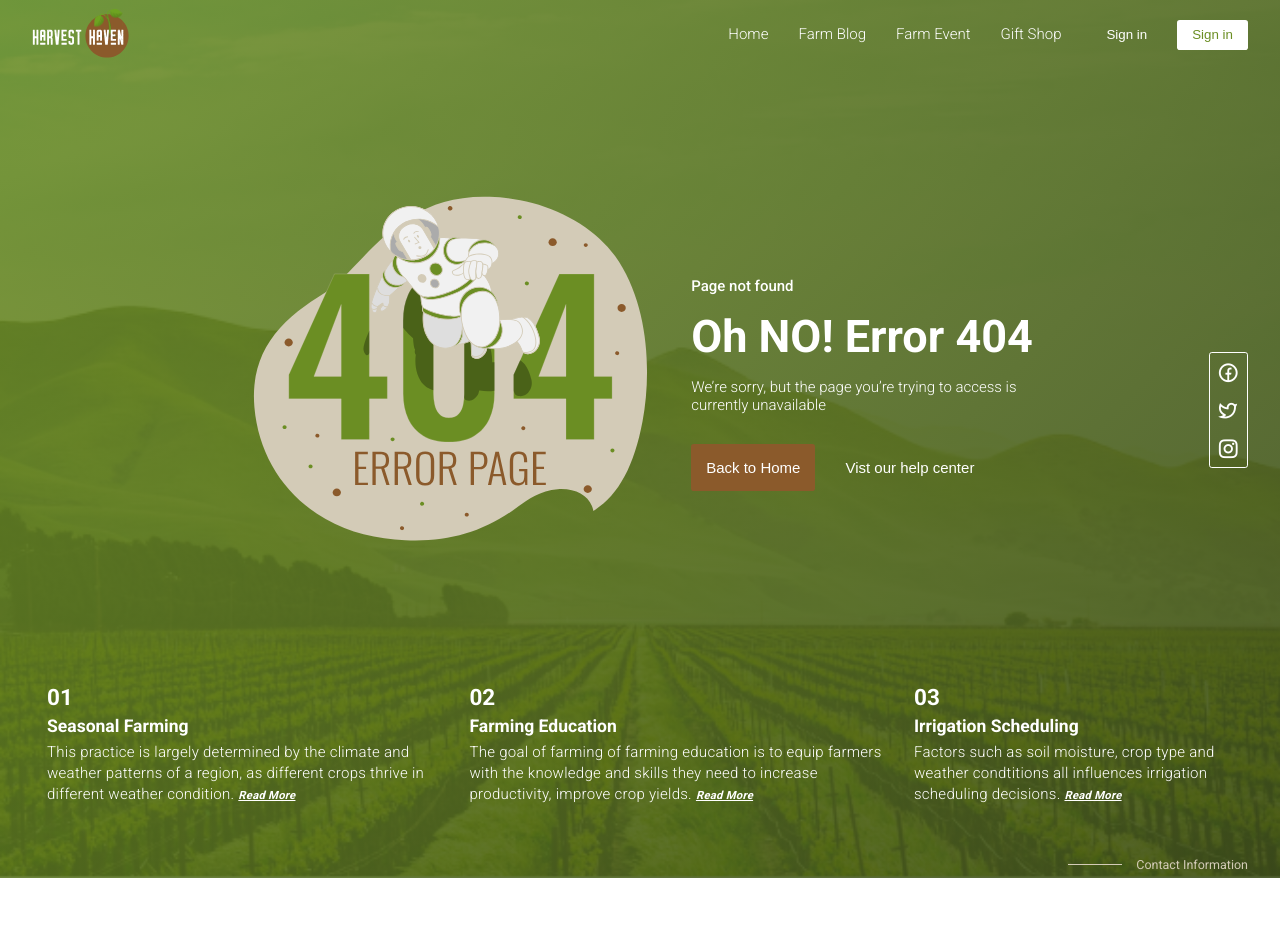
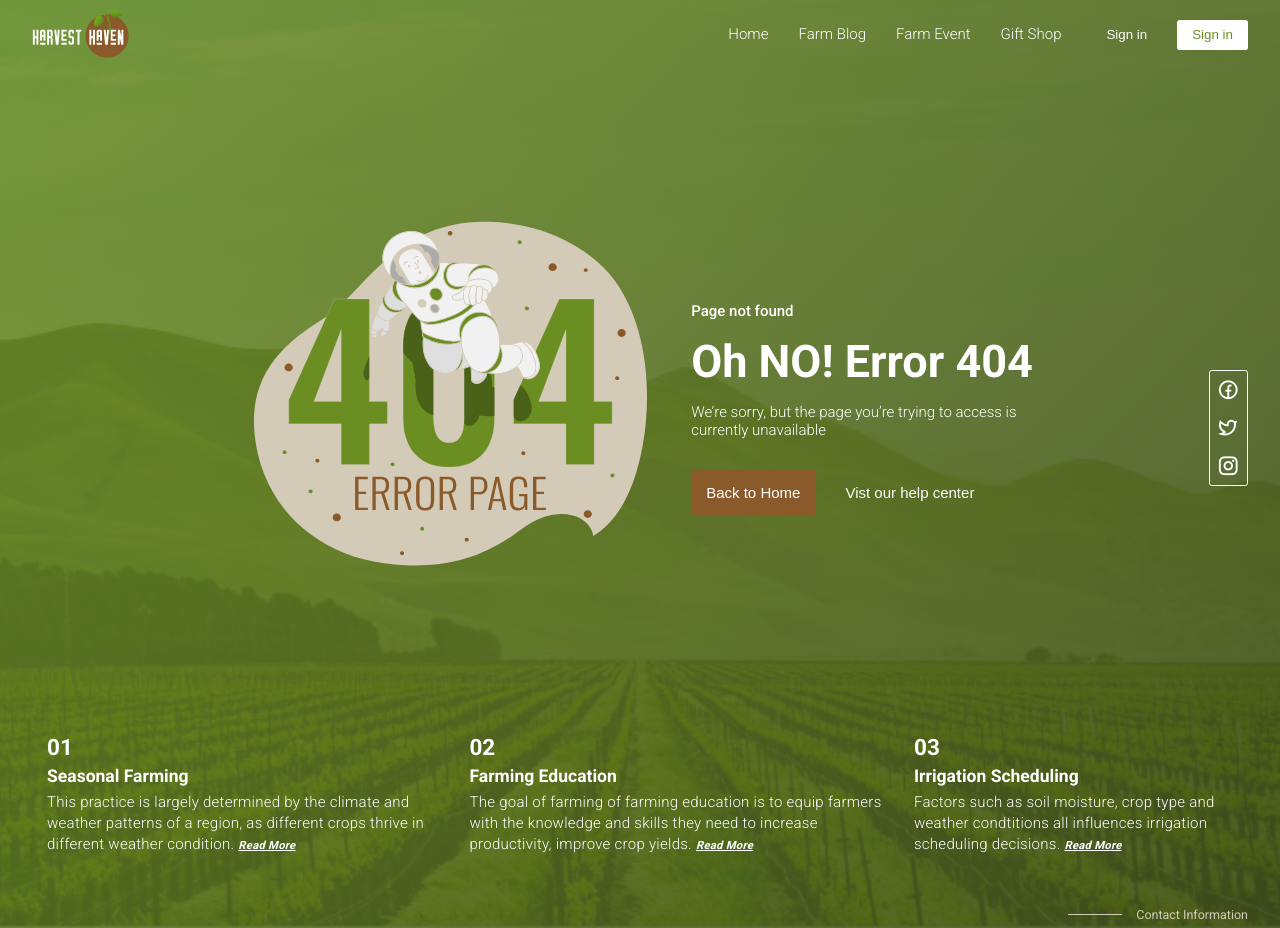
Before and after one commit to Theo-flux/harvest-haven, a React (Vite) app: page / in a window 1280 px wide. Before the commit the page ends 878 px from the top, so only its background shows below. Built offline with nearby package versions, Linux system fonts and the light colour scheme.

Commit message:
fix: content component.

```diff
--- a/src/App.jsx
+++ b/src/App.jsx
@@ -3,14 +3,14 @@ import { Error404, Nav } from "./components"
 function App() {
   return (
     <div
-     /* className="app"
+     className="app"
       style={{
         background: `linear-gradient(135deg, rgba(107, 142, 35, 0.87) 0%, rgba(53, 71, 18, 0.87) 100%), url(/bg_image.png)`,
         backgroundRepeat: `no-repeat`,
         backgroundSize: `cover`,
         backgroundPosition: `center`,
         width: `100%`
-      }}*/
+      }}
     >
       <Nav/>
       <Error404/>
--- a/src/components/Content/Content.jsx
+++ b/src/components/Content/Content.jsx
@@ -35,10 +35,10 @@ const Content = () => {
       <div className="content-mobile">
         <h4>Trending Contents</h4>
         <div className="cells">
-        <p>Seasonal Farming</p>
-        <p>Farming Education</p>
+        <p>01 Seasonal Farming</p>
+        <p>01 Farming Education</p>
         </div>
-        <div className="bottom"><p>Irrigation Scheduling</p> </div>
+        <div className="bottom"><p>01 Irrigation Scheduling</p> </div>
      </div>  {/* content-mobile ends */}
     </section> /**content-section ends */
   )
--- a/src/components/Content/content.css
+++ b/src/components/Content/content.css
@@ -1,10 +1,3 @@
-body{
-    background: linear-gradient(135deg, rgba(107, 142, 35, 0.87) 0%, rgba(53, 71, 18, 0.87) 100%), url(/bg_image.png);
-    background-repeat: no-repeat;
-    background-size: cover;
-    background-position: center;
-    width: 100%;
-}
 .content-mobile{
     display: none
 }
--- a/src/components/error/error404.css
+++ b/src/components/error/error404.css
@@ -126,7 +126,7 @@ img {
 
 @media (min-width: 768px) {
     .error .error-inner {
-        height: 600px;
+        height: 650px;
         display: flex;
         flex-direction: row;
         justify-content: center;
--- a/src/global.css
+++ b/src/global.css
@@ -71,7 +71,13 @@ button:hover {
     }
 }
 
-@media (min-width: 1200px) {
+@media (min-width: 1000px) {
+    .app {
+        height: auto;
+    }
+}
+
+@media (min-width: 1440px) {
     .app {
         height: 100vh;
     }
```
